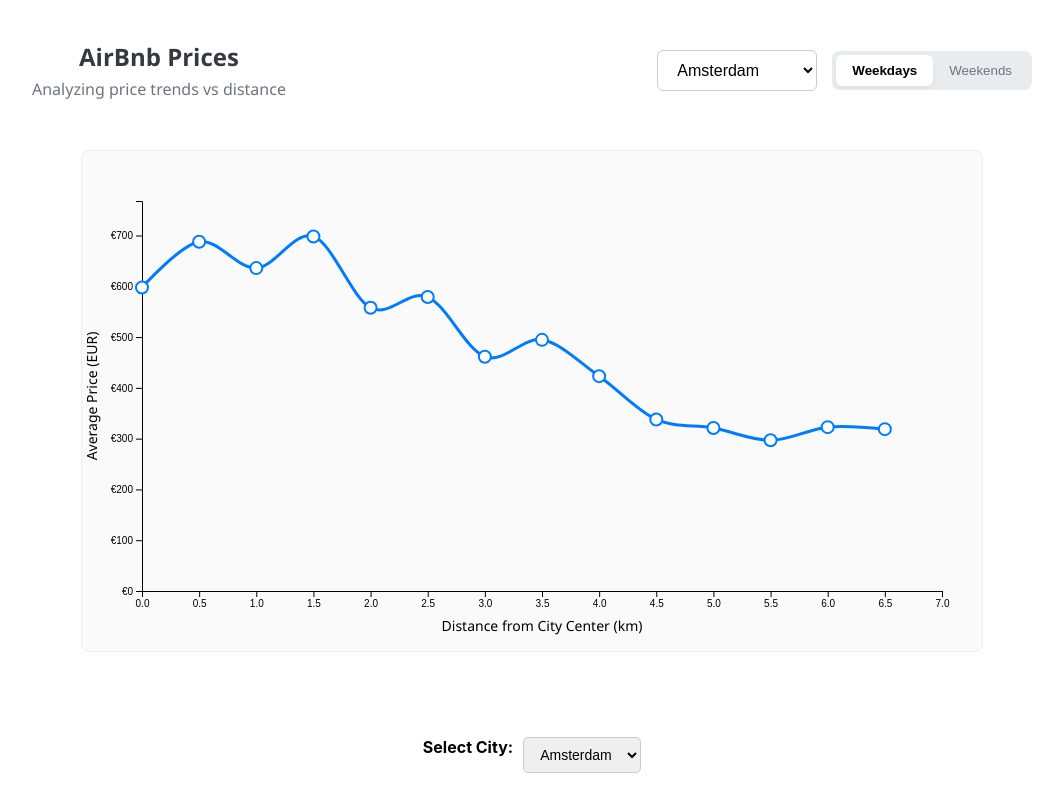
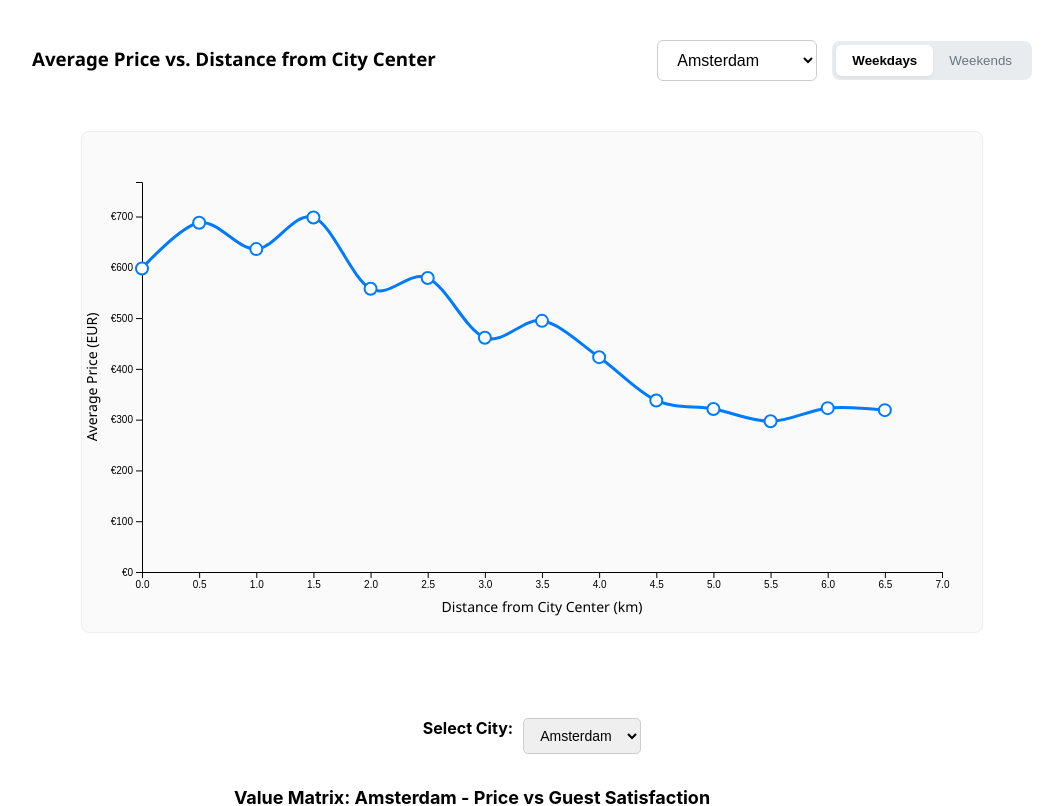
Before and after one commit to persaucee/CS450-Group4-Project, a React (Create React App) app in the folder group4final/: page / in a window 1280 px wide. Shown: the top 806 px of the page, without its empty margins (108-1171 px from the left). Built offline with nearby package versions, Linux system fonts and the light colour scheme.

Commit message:
Change titles around

```diff
--- a/group4final/src/charts/PriceDistanceScatter.jsx
+++ b/group4final/src/charts/PriceDistanceScatter.jsx
@@ -265,10 +265,8 @@ const Dashboard = () => {
 
       <div style={headerStyle}>
         <div>
-           <h2 style={{ margin: "0 0 5px 0", color: "#343a40" }}>AirBnb Prices</h2>
-           <p style={{ margin: 0, color: "#6c757d" }}>
-             Analyzing price trends vs distance
-           </p>
+           <h3 style={{ margin: "0 0 5px 0", color: "#000000ff" }}>Average Price vs. Distance from City Center</h3>
+
         </div>
 
         <div style={controlsStyle}>
```
